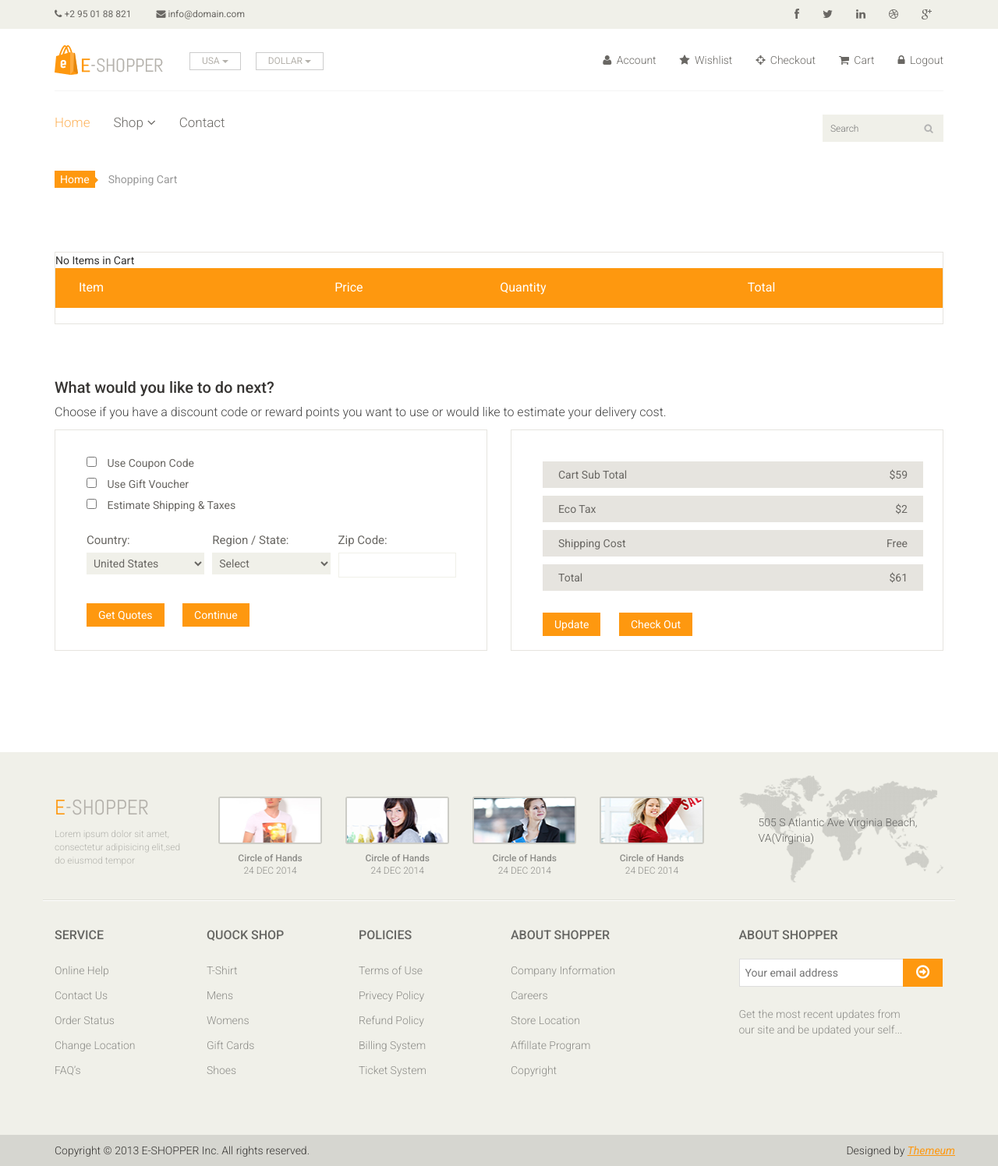
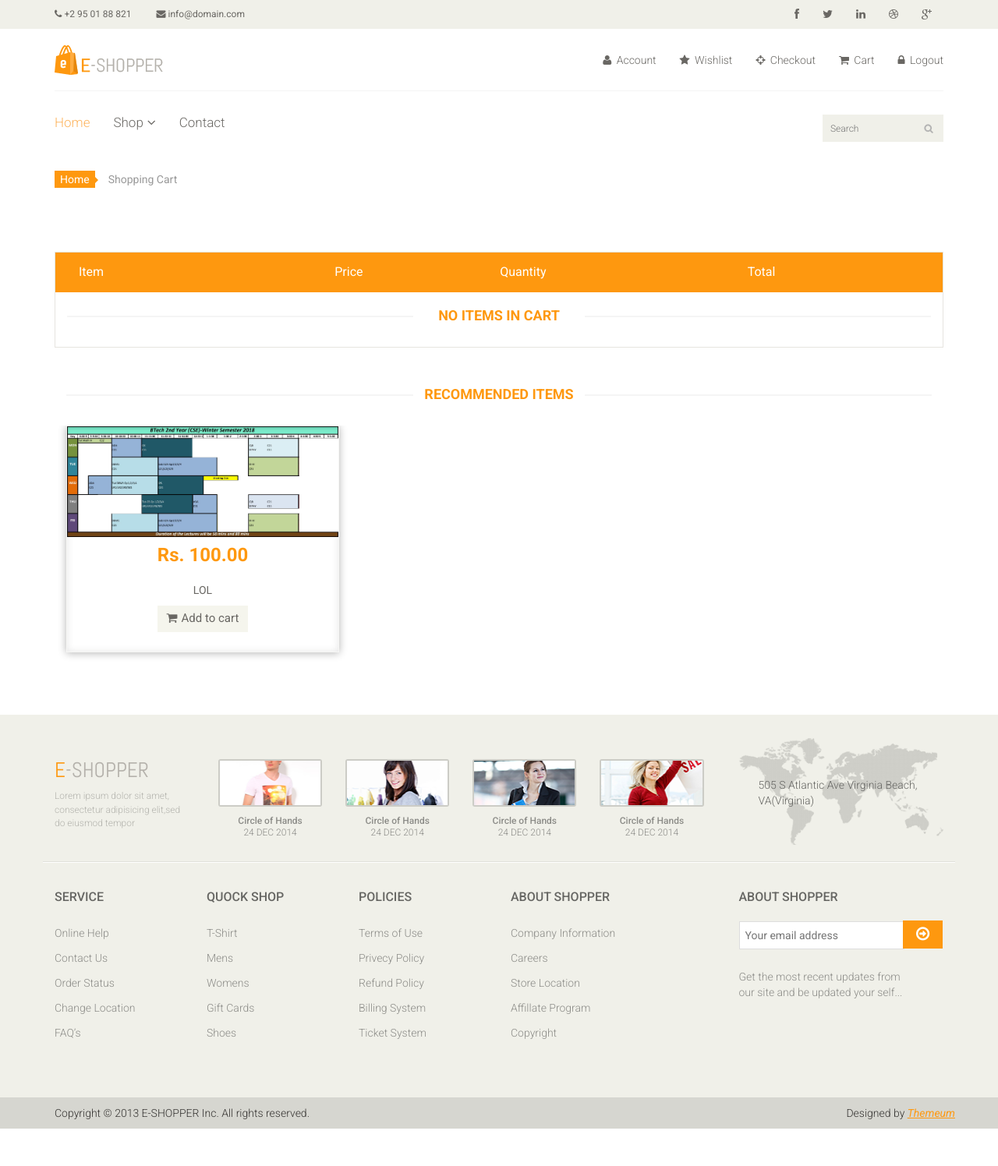
Before and after one commit to YashitM/E-Commerce-Platform, a Django app: page /cart/ in a window 1280 px wide. Shown: the whole page at 78% size. After the commit the page ends 1448 px from the top, so only its background shows below. Run offline with Django 3.2, Linux system fonts and the light colour scheme; a user stored in the database is signed in; data comes from the database, SQL or seed files in the repository; both versions use the stored data as it was after the commit.

Commit message:
Cart Layout Updated

```diff
--- a/main/templates/main/base.html
+++ b/main/templates/main/base.html
@@ -55,29 +55,6 @@
 					<div class="col-sm-4">
 						<div class="logo pull-left">
 							<a href="{% url 'index' %}"><img src="{% static 'main/images/home/logo.png' %}" alt="" /></a>
-						</div>
-						<div class="btn-group pull-right">
-							<div class="btn-group">
-								<button type="button" class="btn btn-default dropdown-toggle usa" data-toggle="dropdown">
-									USA
-									<span class="caret"></span>
-								</button>
-								<ul class="dropdown-menu">
-									<li><a href="#">Canada</a></li>
-									<li><a href="#">UK</a></li>
-								</ul>
-							</div>
-
-							<div class="btn-group">
-								<button type="button" class="btn btn-default dropdown-toggle usa" data-toggle="dropdown">
-									DOLLAR
-									<span class="caret"></span>
-								</button>
-								<ul class="dropdown-menu">
-									<li><a href="#">Canadian Dollar</a></li>
-									<li><a href="#">Pound</a></li>
-								</ul>
-							</div>
 						</div>
 					</div>
 					<div class="col-sm-8">
--- a/main/templates/main/cart.html
+++ b/main/templates/main/cart.html
@@ -2,6 +2,7 @@
 
 {% block content %}
     {% load template_django %}
+
 	<section id="cart_items">
 		<div class="container">
 			<div class="breadcrumbs">
@@ -10,6 +11,7 @@
 				  <li class="active">Shopping Cart</li>
 				</ol>
 			</div>
+
             <div class="table-responsive cart_info">
                 <table class="table table-condensed">
                     <thead>
@@ -23,7 +25,6 @@
                         </tr>
                     </thead>
                     <tbody>
-                        {% if items_in_cart %}
                         {% for item in items_in_cart %}
                             <tr>
                                 <td class="cart_product">
@@ -39,7 +40,7 @@
                                 <td class="cart_quantity">
                                     <div class="cart_quantity_button">
 {#                                        <a class="cart_quantity_up" href=""> + </a>#}
-                                            <input class="cart_quantity_input" type="text" name="quantity" value={{ item.quantity }} autocomplete="off" size="2" disabled="disabled">
+                                        <input class="cart_quantity_input" type="text" name="quantity" value="{{ item.quantity }}" autocomplete="off" size="2" disabled="disabled">
 {#                                        <a class="cart_quantity_down" href=""> - </a>#}
                                     </div>
                                 </td>
@@ -51,15 +52,16 @@
                                 </td>
                             </tr>
                         {% endfor %}
-                        {% else %}
-                            No Items in Cart
-                        {% endif %}
                     </tbody>
                 </table>
+                {% if not items_in_cart %}
+                    <h2 class="title text-center">No Items in Cart</h2>
+                {% endif %}
             </div>
 		</div>
 	</section> <!--/#cart_items-->
 
+    {% if items_in_cart %}
         <section id="do_action">
             <div class="container">
                 <div class="heading">
@@ -136,4 +138,45 @@
                 </div>
             </div>
         </section><!--/#do_action-->
+    {% else %}
+        <section id="do_action">
+            <div class="container">
+                <div class="heading">
+                    <h2 class="title text-center">Recommended Items</h2>
+                </div>
+                <div class="row">
+                    <div class="col-sm-12">
+                        <div id="recommended-item-carousel" class="carousel slide" data-ride="carousel">
+                            <div class="carousel-inner">
+                                <div class="item active">
+                                    {% for recommended_item in recommended_items %}
+                                        <div class="col-sm-4">
+                                            <div class="product-image-wrapper">
+                                                <div class="single-products">
+                                                    <div class="productinfo text-center">
+                                                        <img src="{{ recommended_item.image.url }}" class="img-responsive" alt="" />
+                                                        <h2>Rs. {{ recommended_item.unit_price }}</h2>
+                                                        <p>{{ recommended_item.title }}</p>
+                                                        <a href="{% url 'addToCart' recommended_item.id %}" class="btn btn-default add-to-cart"><i class="fa fa-shopping-cart"></i>Add to cart</a>
+                                                    </div>
+                                                </div>
+                                            </div>
+                                        </div>
+                                    {% endfor %}
+                                </div>
+                            </div>
+                            {% if recommended_items|length > 3%}
+                                <a class="left recommended-item-control" href="#recommended-item-carousel" data-slide="prev">
+                                    <i class="fa fa-angle-left"></i>
+                                </a>
+                                <a class="right recommended-item-control" href="#recommended-item-carousel" data-slide="next">
+                                    <i class="fa fa-angle-right"></i>
+                                </a>
+                            {% endif %}
+                        </div>
+                    </div>
+                </div>
+            </div>
+        </section>
+    {% endif %}
 {% endblock %}
--- a/main/templates/main/product-details.html
+++ b/main/templates/main/product-details.html
@@ -371,7 +371,7 @@
 
                     {% if recommended_items %}
                         <div class="recommended_items">
-                            <h2 class="title text-center">recommended items</h2>
+                            <h2 class="title text-center">Recommended items</h2>
 
                             <div id="recommended-item-carousel" class="carousel slide" data-ride="carousel">
                                 <div class="carousel-inner">
--- a/main/views.py
+++ b/main/views.py
@@ -16,7 +16,8 @@ def cart(request):
     if request.user.is_authenticated:
         item_ids = Cart.objects.filter(user_id=request.user.id)
         cartItems = [Item.objects.get(pk=i.item_id) for i in item_ids]
-        return render(request, 'main/cart.html', {"items_in_cart": cartItems})
+        filtered_items = [item for item in Item.objects.all()[:7]]
+        return render(request, 'main/cart.html', {"items_in_cart": cartItems, "recommended_items": filtered_items})
     else:
         return redirect('/login/')
 
```
Also changed, not shown: db.sqlite3. Lines whose indentation alone changed are shown as unchanged.
